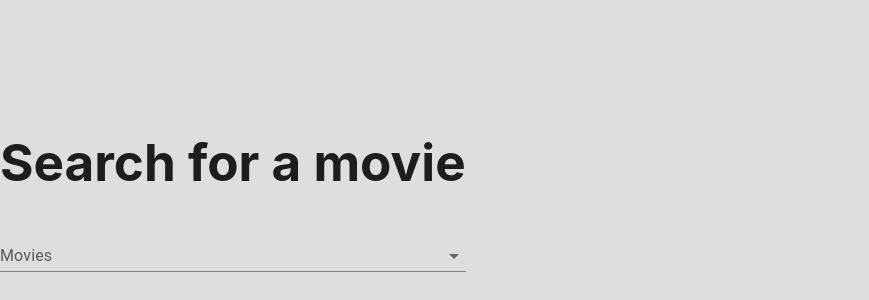
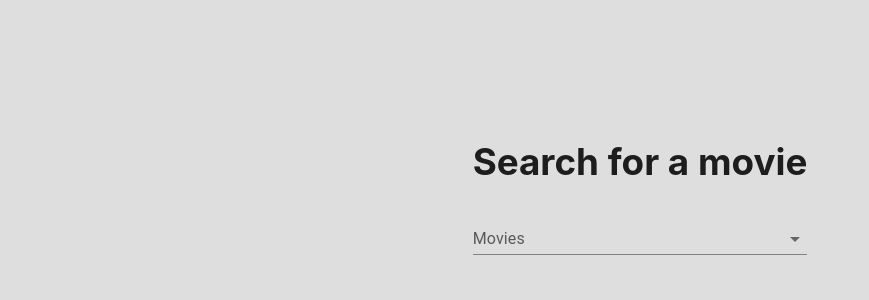
Before and after one commit to magnbni/Noflix, a React (Vite) app in the folder prosjekt2/: page /project2/ in a window 1280 px wide. Shown: the part 214-514 px from the top of the page, without its empty margins (0-869 px from the left). Built offline with nearby package versions, Linux system fonts and the light colour scheme.

Commit message:
Improves styling

```diff
--- a/prosjekt2/src/App.tsx
+++ b/prosjekt2/src/App.tsx
@@ -1,7 +1,7 @@
 import { Routes, Route } from "react-router-dom";
-import Root from "./Root";
 import Results from "./Routes/Results";
 import "./index.css"
+import Root from "./Routes/Root";
 
 function App() {
   return (
--- a/prosjekt2/src/Routes/Results.css
+++ b/prosjekt2/src/Routes/Results.css
@@ -13,6 +13,7 @@
     display: flex;
     flex-direction: row;
     justify-content: space-between;
+
 }
 
 .card {
--- a/prosjekt2/src/Root.tsx
+++ b/prosjekt2/src/Routes/Root.tsx
@@ -1,7 +1,7 @@
 import { useState } from "react";
-import ComboBox from "./Components/ComboBox";
 import { useNavigate } from "react-router-dom";
-import "./index.css"
+import "../index.css"
+import ComboBox from "../Components/ComboBox";
 
 export default function Root() {
   const navigate = useNavigate();
--- a/prosjekt2/src/index.css
+++ b/prosjekt2/src/index.css
@@ -18,11 +18,13 @@ body {
   margin: 0;
   display: flex;
   place-items: center;
+  justify-content: center;
   min-width: 320px;
   min-height: 100vh;
+  padding: 0;
 }
 
 h1 {
-  font-size: 3.2em;
+  font-size: 230%;
   line-height: 1.1;
 }
```
